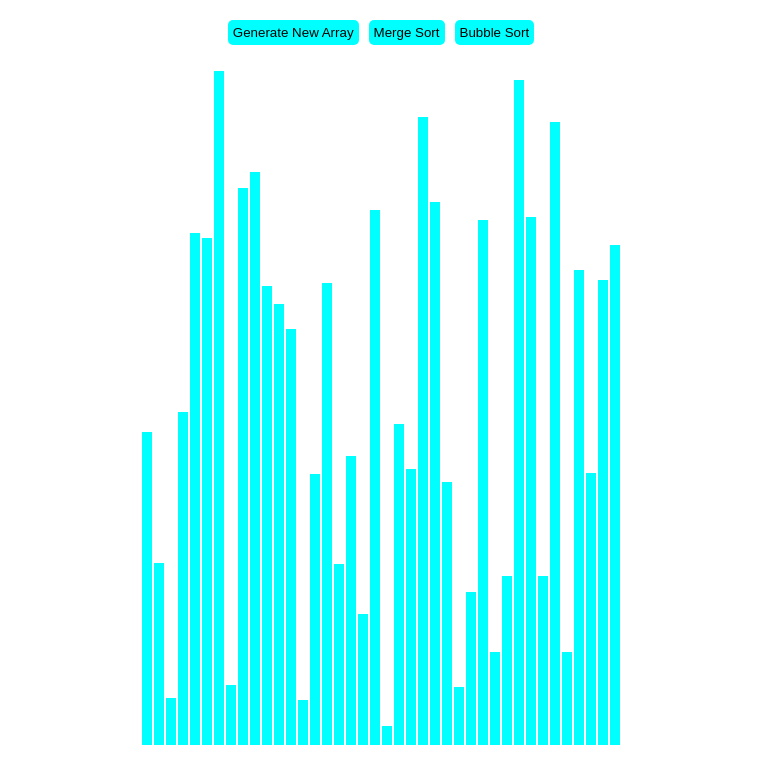
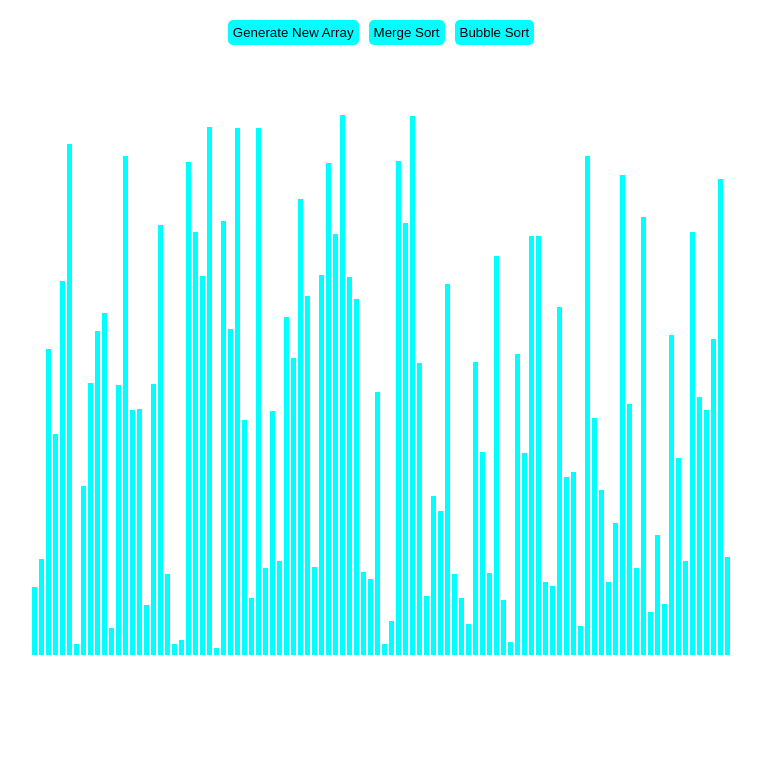
Before and after one commit to msalvatore22/react-sorting-visualizer, a React (Create React App) app: page / in a window 1280 px wide. Shown: the top 784 px of the page, without its empty margins (259-1020 px from the left). Built offline with nearby package versions, Linux system fonts and the light colour scheme.

Commit message:
Adjust bar sizing and number of bars

```diff
--- a/src/App.css
+++ b/src/App.css
@@ -1,39 +1,3 @@
 .App {
-  text-align: center;
   height: 100vh;
 }
-
-.App-logo {
-  height: 40vmin;
-  pointer-events: none;
-}
-
-@media (prefers-reduced-motion: no-preference) {
-  .App-logo {
-    animation: App-logo-spin infinite 20s linear;
-  }
-}
-
-.App-header {
-  background-color: #282c34;
-  min-height: 100vh;
-  display: flex;
-  flex-direction: column;
-  align-items: center;
-  justify-content: center;
-  font-size: calc(10px + 2vmin);
-  color: white;
-}
-
-.App-link {
-  color: #61dafb;
-}
-
-@keyframes App-logo-spin {
-  from {
-    transform: rotate(0deg);
-  }
-  to {
-    transform: rotate(360deg);
-  }
-}
--- a/src/SortingVisualizer/SortingVisualizer.css
+++ b/src/SortingVisualizer/SortingVisualizer.css
@@ -4,19 +4,19 @@
 }
 
 .array-container {
-  height: 85vh;
+  height: 100%;
   padding: 0;
-  margin-bottom: 0;
   display: flex;
   align-items: flex-end;
   justify-content: center;
   flex-direction: row;
+  margin-top: 50px;
 }
 
 .array-bar {
-  width: 10px;
+  width: 5px;
   background-color: rgb(0, 255, 255);
-  margin: 0 1px;
+  margin: 0px 1px;
 }
 
 .btn-group {
--- a/src/SortingVisualizer/SortingVisualizer.jsx
+++ b/src/SortingVisualizer/SortingVisualizer.jsx
@@ -7,7 +7,7 @@ import { getBubbleSortAnimations } from '../sortingAlgorithms/bubbleSort';
 const ANIMATION_SPEED_MS = 10;
 
 // Change this value for the number of bars (value) in the array.
-const NUMBER_OF_ARRAY_BARS = 40;
+const NUMBER_OF_ARRAY_BARS = 100;
 
 // This is the main color of the array bars.
 const PRIMARY_COLOR = 'aqua';
@@ -29,7 +29,7 @@ export default function SortingVisualizer() {
     if(isSorting) return
     const array = []
     for (let i = 0; i < NUMBER_OF_ARRAY_BARS; i++){
-      array.push(randomIntFromInterval(5, 680))
+      array.push(randomIntFromInterval(5, 540))
     }
     setArr(array)
     resetArrayColor()
```
